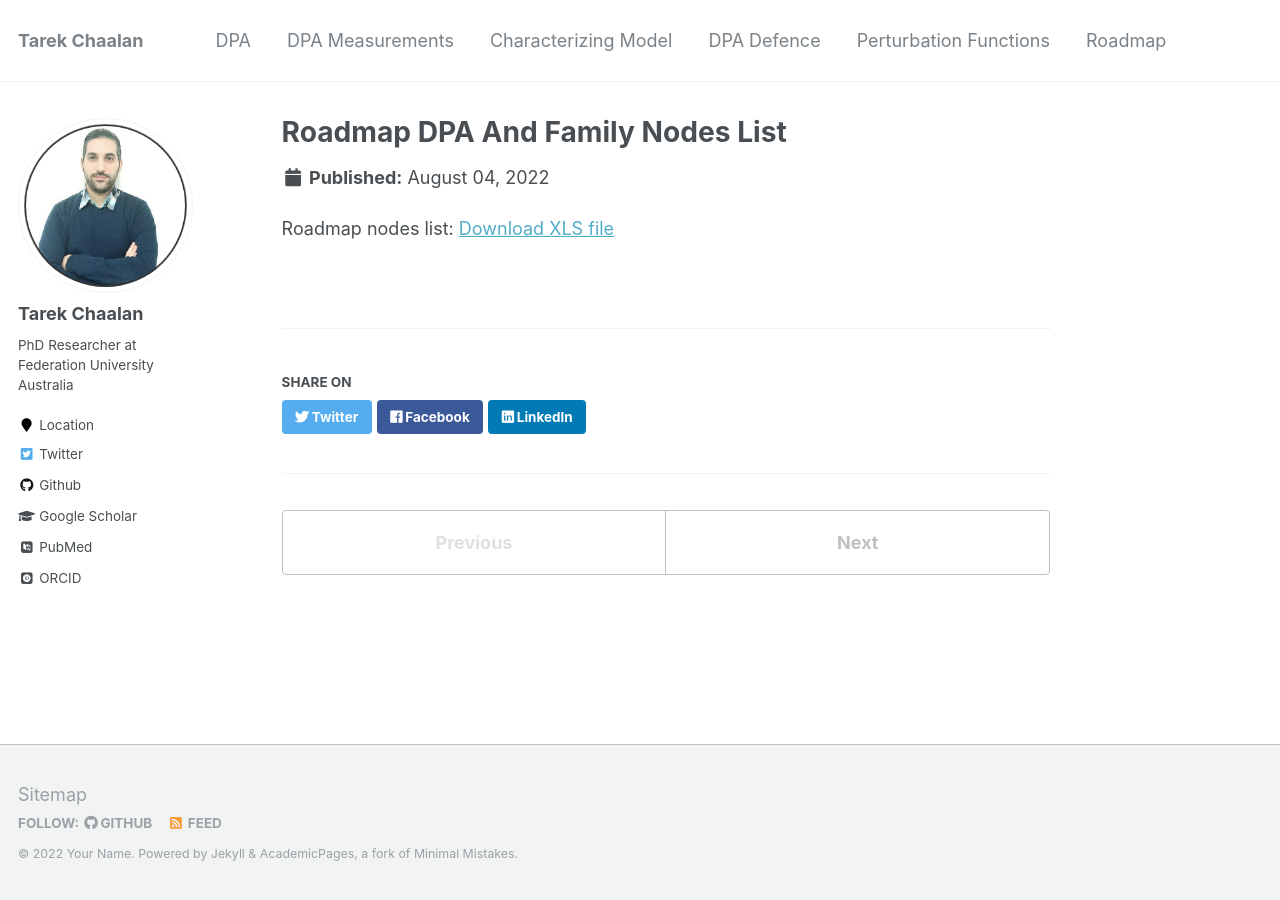
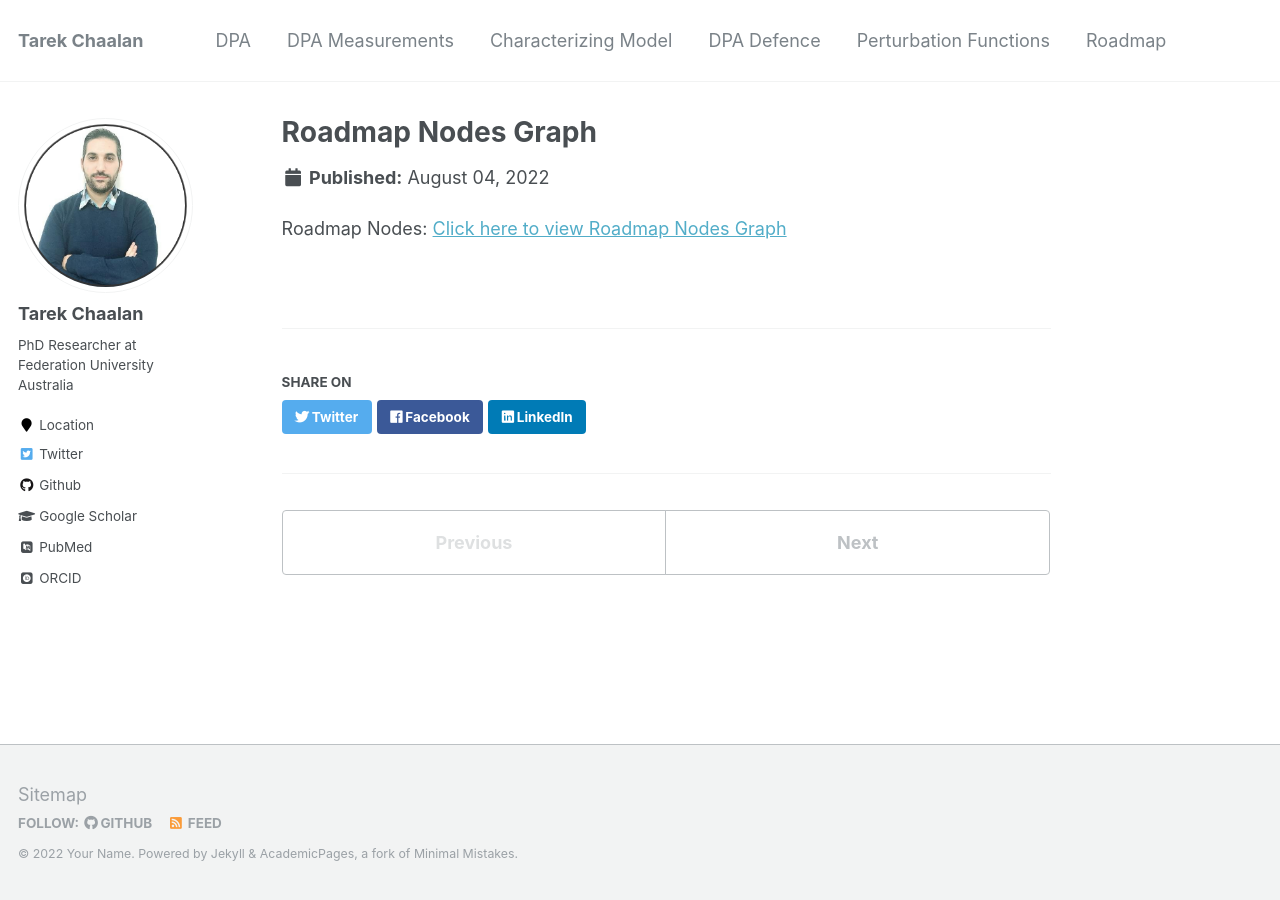
Before and after one commit to phoenixml/roadmap.github.io, a Jekyll site: the page built from _roadmap/roadmap-1.md, in a window 1280 px wide. Built offline with Jekyll 4.4.1, drawn with Linux system fonts in a browser that asks for light colours; some web fonts are replaced.

Commit message:
Signed-off-by: Tarek <tarekshaalan.au@gmail.com>

```diff
--- a/_roadmap/roadmap-1.md
+++ b/_roadmap/roadmap-1.md
@@ -1,8 +1,8 @@
 ---
-title: "Roadmap DPA And Family Nodes List"
-excerpt: "<img src='../images/Roadmap-Sample.png'><br/>"
+title: "Roadmap Nodes Graph"
+excerpt: " "
 collection: roadmap
 ---
 
-Roadmap nodes list:
-[Download XLS file](https://github.com/phoenixml/roadmap.github.io/blob/master/files/DPA_Family_Nodes.xlsx?raw=true)
+Roadmap Nodes:
+[Click here to view Roadmap Nodes Graph](https://github.com/phoenixml/roadmap.github.io/blob/master/images/Roadmap-v0.svg?raw=true)
```
Also changed, not shown: _roadmap/roadmap-2.md (+4 -4 lines).
